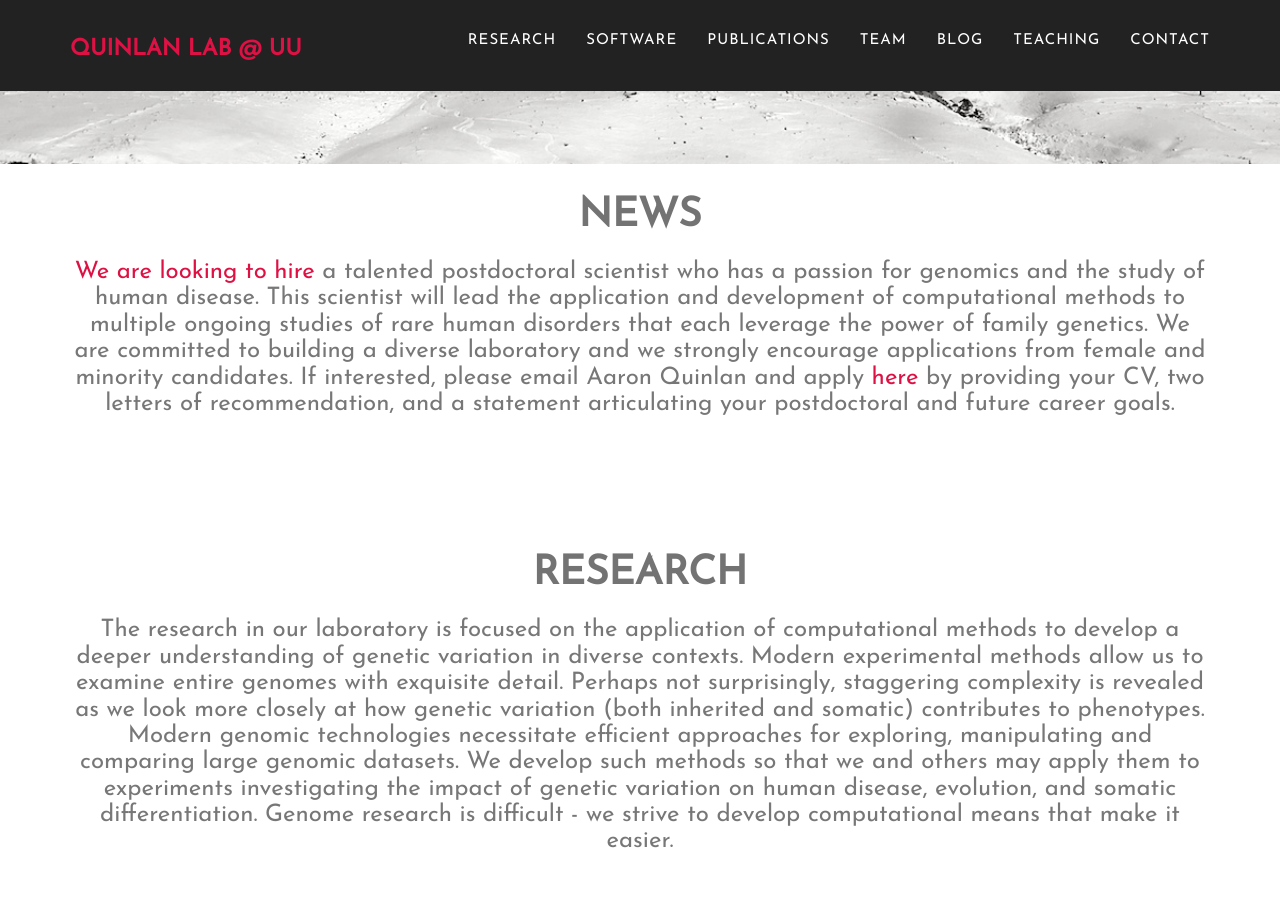
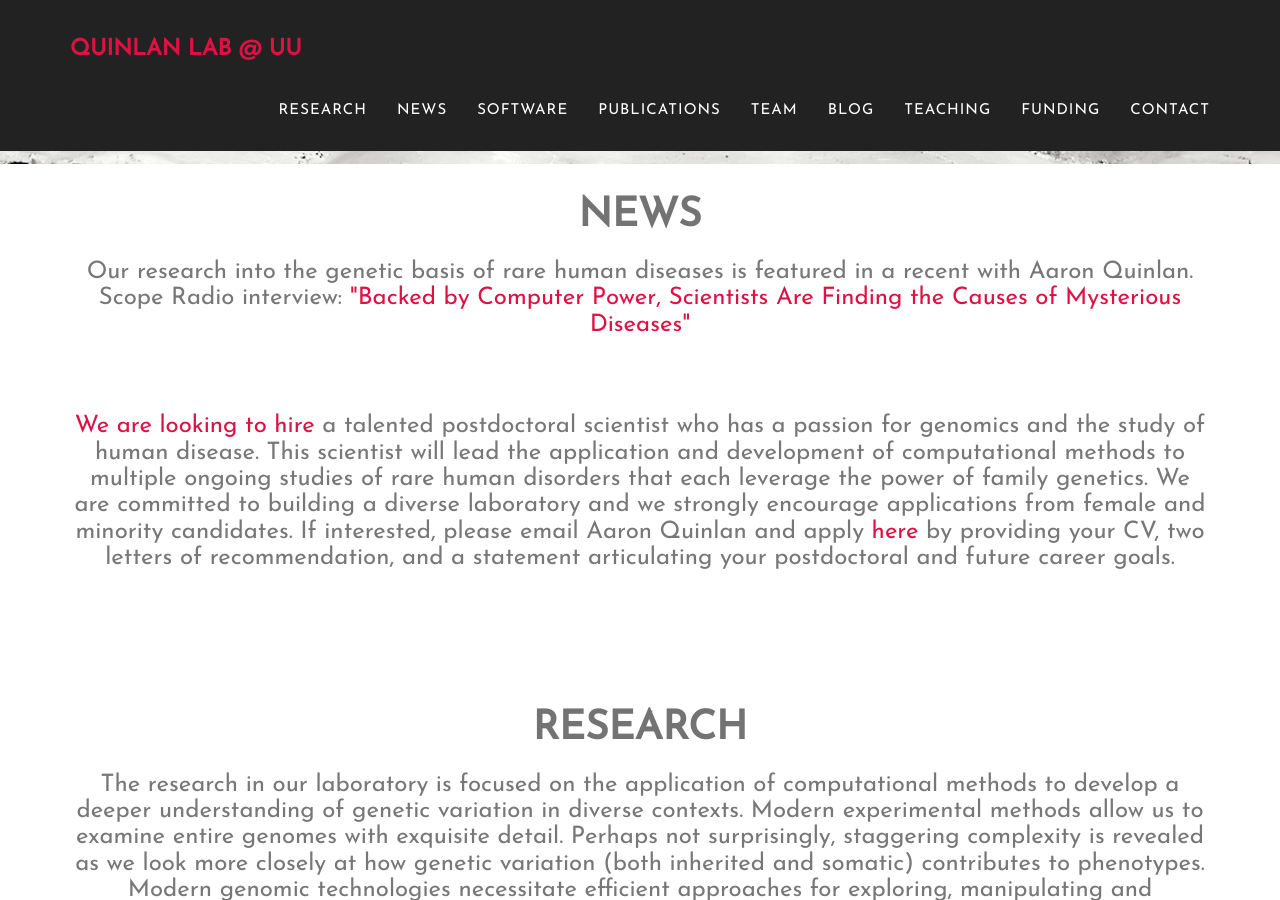
Before and after one commit to arq5x/arq5x.github.io, a Jekyll site: the page built from index.html, in a window 1280 px wide and 900 px high, scrolled down 441 px. Built offline with Jekyll 4.4.1, drawn with Linux system fonts in a browser that asks for light colours; some web fonts are replaced.

Commit message:
add funding and update navbar

```diff
--- a/_includes/blog.html
+++ b/_includes/blog.html
@@ -8,6 +8,8 @@
                         <i class="fa fa-circle fa-stack-2x text-secondary"></i>
                         <i class="fa fa-quote-left fa-stack-1x fa-inverse"></i>
                 </span>
+            </div>
+
             </div>
             <div class="row">
             <ul>
--- a/_includes/header.html
+++ b/_includes/header.html
@@ -22,6 +22,9 @@
                         <a class="page-scroll" href="#research">Research</a>
                     </li>
                     <li>
+                        <a class="page-scroll" href="#news">News</a>
+                    </li>
+                    <li>
                         <a class="page-scroll" href="#software">Software</a>
                     </li>
                     <li>
@@ -35,6 +38,9 @@
                     </li>
                     <li>
                         <a class="page-scroll" href="#teaching">Teaching</a>
+                    </li>
+                    <li>
+                        <a class="page-scroll" href="#funding">Funding</a>
                     </li>
                     <li>
                         <a class="page-scroll" href="#contact">Contact</a>
--- a/_includes/news.html
+++ b/_includes/news.html
@@ -1,9 +1,13 @@
-<!-- About Section -->
-    <section id="research">
+<!-- News Section -->
+    <section id="news">
         <div class="container">
             <div class="row">
                 <div class="col-lg-12 text-center">
                     <h2 class="section-heading">News</h2>
+                    <h3 class="section-subheading text-muted">
+                        Our research into the genetic basis of rare human diseases is featured in a recent with Aaron Quinlan.
+                        Scope Radio interview: <a href="http://healthcare.utah.edu/the-scope/shows.php?shows=0_f2759no6">"Backed by Computer Power, Scientists Are Finding the Causes of Mysterious Diseases"</a>
+                    </h3>
                     <h3 class="section-subheading text-muted">
                         <a href="https://utah.peopleadmin.com/postings/52651">We are looking to hire</a> a talented postdoctoral scientist who has a passion for genomics and the study of human disease.
                         This scientist will lead the application and development of computational methods to
--- a/_layouts/default.html
+++ b/_layouts/default.html
@@ -14,6 +14,7 @@
     {% include team.html %}
     {% include teaching.html %}
     {% include blog.html %}
+    {% include funding.html %}
     {% include contact.html %}
     {% include footer.html %}
     {% include modals.html %}
```
